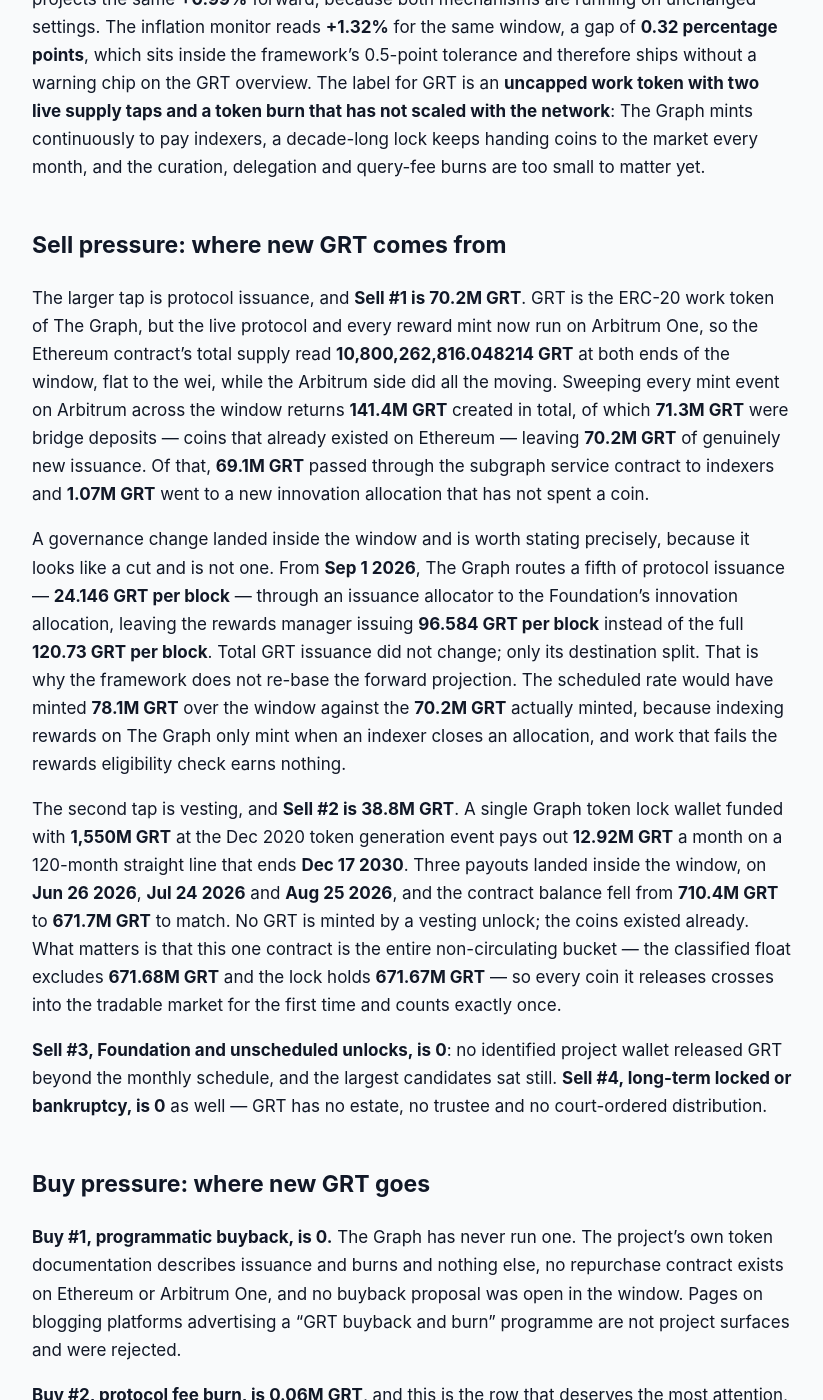
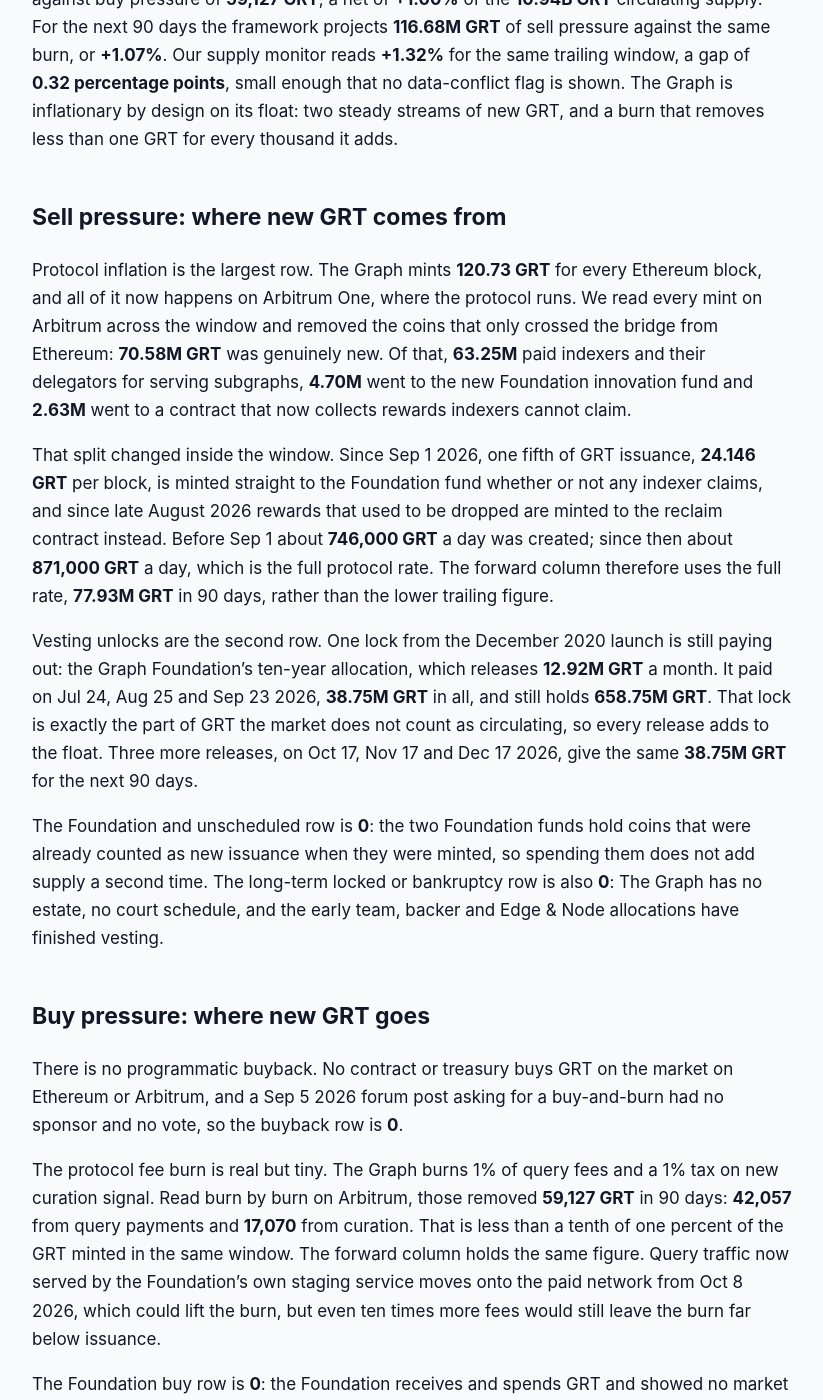
Before and after one commit to jeevansongmy-spec/mrnasdog-articles, a Jekyll site: the page built from crypto/grt-pressure-framework.md, in a window 1280 px wide and 1400 px high, scrolled down 585 px. Shown: the whole window, without its empty margins (228-1051 px from the left). Built offline with Jekyll 4.4.1, drawn with Linux system fonts in a browser that asks for light colours; some of the changed text lies outside the part shown.

Commit message:
publish: crypto/grt-pressure-framework

```diff
--- a/crypto/grt-pressure-framework.md
+++ b/crypto/grt-pressure-framework.md
@@ -1,6 +1,6 @@
 ---
 title:         "GRT Inflation Analysis · September 2026 · Supply growing · projected to keep growing"
-description:   "GRT supply grows 0.99% over 90 days: 70.2M minted for indexing rewards and 38.8M released from a 2020 lock, against only 0.06M burned by protocol taxes."
+description:   "GRT supply keeps growing: 70.6M new GRT and a 38.8M Foundation unlock against a 59K burn give +1.00% over 90 days and +1.07% next. No buyback, no cap."
 canonical_url: "https://mrnasdog.com/research/grt/inflation"
 tags:          ["crypto", "grt", "the-graph", "infrastructure"]
 published:     true
@@ -10,50 +10,50 @@ Originally published at [GRT Inflation Analysis · September 2026 · Supply grow
 
 # GRT Inflation Analysis · September 2026 · Supply growing · projected to keep growing
 
-GRT supply is growing and is projected to keep growing. The Pressure Framework books **70.2M GRT** of freshly minted indexing rewards and **38.8M GRT** released from a single vesting lock against only **0.06M GRT** destroyed by protocol taxes, a net of **+0.99%** over the last 90 days and **+0.99%** projected forward, while the inflation monitor reads **+1.32%**. The Graph has no maximum supply, so the only brake on GRT is a burn that is currently about **450 times** smaller than the widely repeated one-percent-a-year claim.
+The MrNasdog Pressure Framework reads GRT at **+1.00% net** over the last 90 days and **+1.07%** over the next 90: The Graph created **70.58M GRT** of new issuance and its Foundation vesting lock released **38.75M GRT**, while protocol burns removed only **59,127 GRT**. The structural mechanism is an uncapped reward of **120.73 GRT** per Ethereum block, now split between indexers and a Foundation fund, plus a ten-year lock that pays out every month until Dec 2030. GRT has no supply cap and no buyback, so its supply keeps growing unless governance lowers the issuance rate.
 
 ## The verdict, in one paragraph
 
-Against a circulating base of **10,941.3M GRT**, The Graph adds **108.9M GRT** of sell pressure and removes **0.06M GRT** of buy pressure over the trailing 90 days — a net of **+0.99%** — and projects the same **+0.99%** forward, because both mechanisms are running on unchanged settings. The inflation monitor reads **+1.32%** for the same window, a gap of **0.32 percentage points**, which sits inside the framework’s 0.5-point tolerance and therefore ships without a warning chip on the GRT overview. The label for GRT is an **uncapped work token with two live supply taps and a token burn that has not scaled with the network**: The Graph mints continuously to pay indexers, a decade-long lock keeps handing coins to the market every month, and the curation, delegation and query-fee burns are too small to matter yet.
+Over the trailing 90 days (Jul 1 to Sep 29 2026) GRT sell pressure came to **109.33M GRT** against buy pressure of **59,127 GRT**, a net of **+1.00%** of the **10.94B GRT** circulating supply. For the next 90 days the framework projects **116.68M GRT** of sell pressure against the same burn, or **+1.07%**. Our supply monitor reads **+1.32%** for the same trailing window, a gap of **0.32 percentage points**, small enough that no data-conflict flag is shown. The Graph is inflationary by design on its float: two steady streams of new GRT, and a burn that removes less than one GRT for every thousand it adds.
 
 ## Sell pressure: where new GRT comes from
 
-The larger tap is protocol issuance, and **Sell #1 is 70.2M GRT**. GRT is the ERC-20 work token of The Graph, but the live protocol and every reward mint now run on Arbitrum One, so the Ethereum contract’s total supply read **10,800,262,816.048214 GRT** at both ends of the window, flat to the wei, while the Arbitrum side did all the moving. Sweeping every mint event on Arbitrum across the window returns **141.4M GRT** created in total, of which **71.3M GRT** were bridge deposits — coins that already existed on Ethereum — leaving **70.2M GRT** of genuinely new issuance. Of that, **69.1M GRT** passed through the subgraph service contract to indexers and **1.07M GRT** went to a new innovation allocation that has not spent a coin.
+Protocol inflation is the largest row. The Graph mints **120.73 GRT** for every Ethereum block, and all of it now happens on Arbitrum One, where the protocol runs. We read every mint on Arbitrum across the window and removed the coins that only crossed the bridge from Ethereum: **70.58M GRT** was genuinely new. Of that, **63.25M** paid indexers and their delegators for serving subgraphs, **4.70M** went to the new Foundation innovation fund and **2.63M** went to a contract that now collects rewards indexers cannot claim.
 
-A governance change landed inside the window and is worth stating precisely, because it looks like a cut and is not one. From **Sep 1 2026**, The Graph routes a fifth of protocol issuance — **24.146 GRT per block** — through an issuance allocator to the Foundation’s innovation allocation, leaving the rewards manager issuing **96.584 GRT per block** instead of the full **120.73 GRT per block**. Total GRT issuance did not change; only its destination split. That is why the framework does not re-base the forward projection. The scheduled rate would have minted **78.1M GRT** over the window against the **70.2M GRT** actually minted, because indexing rewards on The Graph only mint when an indexer closes an allocation, and work that fails the rewards eligibility check earns nothing.
+That split changed inside the window. Since Sep 1 2026, one fifth of GRT issuance, **24.146 GRT** per block, is minted straight to the Foundation fund whether or not any indexer claims, and since late August 2026 rewards that used to be dropped are minted to the reclaim contract instead. Before Sep 1 about **746,000 GRT** a day was created; since then about **871,000 GRT** a day, which is the full protocol rate. The forward column therefore uses the full rate, **77.93M GRT** in 90 days, rather than the lower trailing figure.
 
-The second tap is vesting, and **Sell #2 is 38.8M GRT**. A single Graph token lock wallet funded with **1,550M GRT** at the Dec 2020 token generation event pays out **12.92M GRT** a month on a 120-month straight line that ends **Dec 17 2030**. Three payouts landed inside the window, on **Jun 26 2026**, **Jul 24 2026** and **Aug 25 2026**, and the contract balance fell from **710.4M GRT** to **671.7M GRT** to match. No GRT is minted by a vesting unlock; the coins existed already. What matters is that this one contract is the entire non-circulating bucket — the classified float excludes **671.68M GRT** and the lock holds **671.67M GRT** — so every coin it releases crosses into the tradable market for the first time and counts exactly once.
+Vesting unlocks are the second row. One lock from the December 2020 launch is still paying out: the Graph Foundation's ten-year allocation, which releases **12.92M GRT** a month. It paid on Jul 24, Aug 25 and Sep 23 2026, **38.75M GRT** in all, and still holds **658.75M GRT**. That lock is exactly the part of GRT the market does not count as circulating, so every release adds to the float. Three more releases, on Oct 17, Nov 17 and Dec 17 2026, give the same **38.75M GRT** for the next 90 days.
 
-**Sell #3, Foundation and unscheduled unlocks, is 0**: no identified project wallet released GRT beyond the monthly schedule, and the largest candidates sat still. **Sell #4, long-term locked or bankruptcy, is 0** as well — GRT has no estate, no trustee and no court-ordered distribution.
+The Foundation and unscheduled row is **0**: the two Foundation funds hold coins that were already counted as new issuance when they were minted, so spending them does not add supply a second time. The long-term locked or bankruptcy row is also **0**: The Graph has no estate, no court schedule, and the early team, backer and Edge & Node allocations have finished vesting.
 
 ## Buy pressure: where new GRT goes
 
-**Buy #1, programmatic buyback, is 0.** The Graph has never run one. The project’s own token documentation describes issuance and burns and nothing else, no repurchase contract exists on Ethereum or Arbitrum One, and no buyback proposal was open in the window. Pages on blogging platforms advertising a “GRT buyback and burn” programme are not project surfaces and were rejected.
+There is no programmatic buyback. No contract or treasury buys GRT on the market on Ethereum or Arbitrum, and a Sep 5 2026 forum post asking for a buy-and-burn had no sponsor and no vote, so the buyback row is **0**.
 
-**Buy #2, protocol fee burn, is 0.06M GRT**, and this is the row that deserves the most attention, because the gap between the mechanism’s reputation and its measured size is enormous. The Graph burns GRT in three places: about one percent of query fees, the one-percent curation tax a curator pays when signalling a subgraph, and the half-percent delegation tax. Measured across the whole window, those three destroyed **59,683 GRT** — **44,194 GRT** from payments, **15,488 GRT** from curation, and under one coin from delegation. Annualised that is roughly **0.0022%** of supply, against the frequently quoted figure of about one percent a year. Both destruction surfaces were checked at both window ends, because a burn is not always a supply-reducing call: the dead address on Arbitrum held nothing at either end, and the burn shows up instead as a fall in the token’s own total supply, so it is booked once rather than twice.
+The protocol fee burn is real but tiny. The Graph burns 1% of query fees and a 1% tax on new curation signal. Read burn by burn on Arbitrum, those removed **59,127 GRT** in 90 days: **42,057** from query payments and **17,070** from curation. That is less than a tenth of one percent of the GRT minted in the same window. The forward column holds the same figure. Query traffic now served by the Foundation's own staging service moves onto the paid network from Oct 8 2026, which could lift the burn, but even ten times more fees would still leave the burn far below issuance.
 
-**Buy #3, Foundation buy, is 0** — no project wallet bought GRT on the open market. **Buy #4, new long-term lock, is 0** too. The staking contract holds **1,929.7M GRT**, which is nearly three times the entire non-circulating bucket, and that size test settles it: staked GRT is already counted inside the tradable float, so neither staking nor unstaking adds or removes supply in this reading. A liquid staking product announced on **Aug 25 2026** wraps the same stake and does not change it.
+The Foundation buy row is **0**: the Foundation receives and spends GRT and showed no market purchases in the window. The new long-term lock row is also **0**. About **1.93B GRT** is staked by indexers and delegators, but staked GRT stays inside the counted supply and can be withdrawn after a waiting period, so staking removes nothing from the float.
 
 ## Foundation and overhang
 
-The dominant overhang is the vesting lock itself, holding **671.7M GRT** and releasing **12.92M GRT** a month until **Dec 17 2030**. It is read directly on-chain and refreshed every rebuild. Behind it sit three smaller pools. A project multi-signature wallet on Ethereum held **97.0M GRT** at both ends of the window without moving a single coin, and has no published release schedule. The Foundation’s new innovation allocation contract on Arbitrum One held **1.07M GRT**, every coin of it minted since **Sep 1 2026** and none of it spent. And the small safe the monthly release passes through held **83.3K GRT** at the start and **133.3K GRT** at the end while **38.8M GRT** flowed straight through it, which is what a pass-through looks like rather than an accumulation.
+The largest team-controlled overhang is the Foundation vesting lock itself: **658.75M GRT** with 51 monthly releases left, already booked in the vesting row. Next is the new innovation fund created by the Sep 1 2026 governance change. It received **4.70M GRT** this window; the Foundation took **3.65M** out and **1.05M** is waiting. The reclaim contract holds **2.63M GRT** with nothing taken out yet, and the Foundation safe that receives each monthly release holds about **150,000 GRT**, because it passes the coins on. We read all four on-chain at every check.
 
-One balance that is deliberately not treated as overhang is the **2,562.1M GRT** sitting in the Ethereum-side bridge escrow. Those coins back GRT that already exists and already trades on Arbitrum One; counting them would double-count the network. The trigger rule for everything above is the same: if one of these balances falls between refreshes, the outflow enters Sell #3 at the next refresh.
+We deliberately leave out exchange wallets and large unlabelled holders, which belong to depositors or to no identified group, and the Ethereum bridge escrow, which only backs GRT that already exists on Arbitrum. If any of the tracked Foundation balances falls between refreshes, the outflow enters the Foundation row at the next refresh.
 
-## How GRT compares to other uncapped work tokens
+## How GRT compares to other data-network tokens
 
-GRT belongs to the uncapped, continuous-issuance family, not the halving family. A halving-model chain with a hard cap can tell a holder exactly how much new supply exists in ten years. The Graph cannot, by design: it has no maximum supply and mints a roughly three-percent annual issuance to pay indexers for indexing subgraphs, reviewable downward by governance but not bounded by code. That makes GRT closer in shape to a staking-rewards L1 than to a fixed-supply settlement coin, and the comparison should be made on mechanism rather than on price.
+GRT belongs to the class of work tokens for data and compute networks: operators stake the token to do work, and new tokens pay them for it. Livepeer pays its orchestrators the same way with an uncapped issuance, but ties the rate to how much of the supply is staked. GRT uses a fixed per-block amount instead, so the reward does not shrink when more GRT is staked, and it now diverts part of that amount to a Foundation fund, which a stake-linked design does not do.
 
-Where GRT differs from most uncapped work tokens is that it advertises a burn, and where it differs from the exchange tokens that run quarterly auto-burns is that its burn is usage-linked rather than revenue-linked. An exchange token burning a fixed share of profits removes a predictable quantum every quarter regardless of on-chain activity. The Graph burns a slice of query fees, curation deposits and delegation deposits, so the burn only scales when subgraph queries and curation scale. Right now they have not, which is why **70.2M GRT** minted against **0.06M GRT** burned — a ratio of more than a thousand to one.
-
-The second difference is the vesting tail. Many 2020-vintage tokens have finished their unlock schedules; three widely used unlock trackers even report GRT as fully unlocked. The chain disagrees, and the chain wins: a 120-month lock from Dec 2020 still has **52 months** to run. For a holder, that means GRT carries both an uncapped mint and a scheduled release at the same time, and the release is the more predictable of the two.
+Against burn-and-mint designs such as Render, where users burn the token to pay for work and new tokens are minted to operators, GRT's burn is only a 1% cut of fees, so usage barely touches supply. Against fixed-supply data tokens such as Chainlink, where supply growth comes only from releasing a pre-minted treasury, GRT has both kinds of pressure at once: a pre-minted Foundation lock still releasing, and a protocol that keeps minting. That combination is why GRT reads inflationary in this window and the next.
 
 ## What to watch in the next 90 days
 
-Watch the monthly vesting payout, expected around **Oct 17 2026**, **Nov 17 2026** and **Dec 17 2026**, each about **12.92M GRT**; a missed month or a doubled claim is the single clearest signal in this ledger. Watch whether the innovation allocation contract starts spending its balance, because a distribution turns a parked **1.07M GRT** into live float. Watch the burn: a community proposal filed on **Sep 5 2026** asks The Graph Council to dedicate a quarter of qualifying protocol revenue to buying and burning GRT, which would be the first real buy-side mechanism this token has ever had — it has no sponsor and no vote yet. Watch the rewards eligibility oracle, since tighter enforcement lowers realised issuance below the scheduled **120.73 GRT per block**. And watch the **97.0M GRT** project multi-signature wallet, which has been motionless and has no published schedule.
+The Foundation lock releases **12.92M GRT** on Oct 17, Nov 17 and Dec 17 2026; a late or skipped claim would move that month's release into the next window. From Oct 8 2026 query traffic on BNB Chain and Polygon moves from the Foundation's own service to the paid network, the first real test of whether fees and the burn can grow. A proposal from Sep 23 2026 would give a further 0.1% of issuance to a community group; it would not change total issuance, only who receives it. The planned split of 6 GRT per block to indexing agreements works the same way. A governance vote to lower the 120.73 GRT per block rate, or a change to the burn percentages, would change the reading; none is scheduled.
 
 ## Summary
 
-The Pressure Framework reads GRT at **+0.99%** over the trailing 90 days and **+0.99%** projected forward, against an inflation monitor reading of **+1.32%**. The mechanism is two simultaneous supply taps — **70.2M GRT** of indexing rewards minted on Arbitrum One and **38.8M GRT** released from a Dec 2020 vesting lock — against a protocol burn of just **0.06M GRT**. The key risk is that The Graph has no maximum supply, so the burn has to grow with query demand for the arithmetic to ever turn, and today it is more than a thousand times too small. The ceiling that does exist is the vesting lock: **671.7M GRT** remaining, **12.92M GRT** a month, finished **Dec 17 2030**.
+GRT, the token of The Graph, is inflationary: supply grew **+1.00%** over the last 90 days and the framework projects **+1.07%** for the next 90, with **77.93M GRT** of new issuance and **38.75M GRT** of Foundation vesting against a burn of about **59,127 GRT**. The structural mechanism is a fixed, uncapped reward of 120.73 GRT per Ethereum block, a fifth of which has gone to a Foundation fund since Sep 1 2026. The key risk for holders is that nothing on the buy side is large enough to offset it: there is no buyback and the fee burn is under a tenth of one percent of issuance. The ceiling is set only by governance, since GRT has no supply cap and the Foundation lock keeps releasing until Dec 2030.
 
-MrNasdog Pressure Framework analysis of GRT, Metric 1 — Inflation. Data + explanation only. Not financial advice. Updated Sep 20 2026.
+---
+
+*MrNasdog Pressure Framework analysis of GRT, Metric 1 — Inflation. Data + explanation only. Not financial advice. Checked Sep 29 2026.*
```
